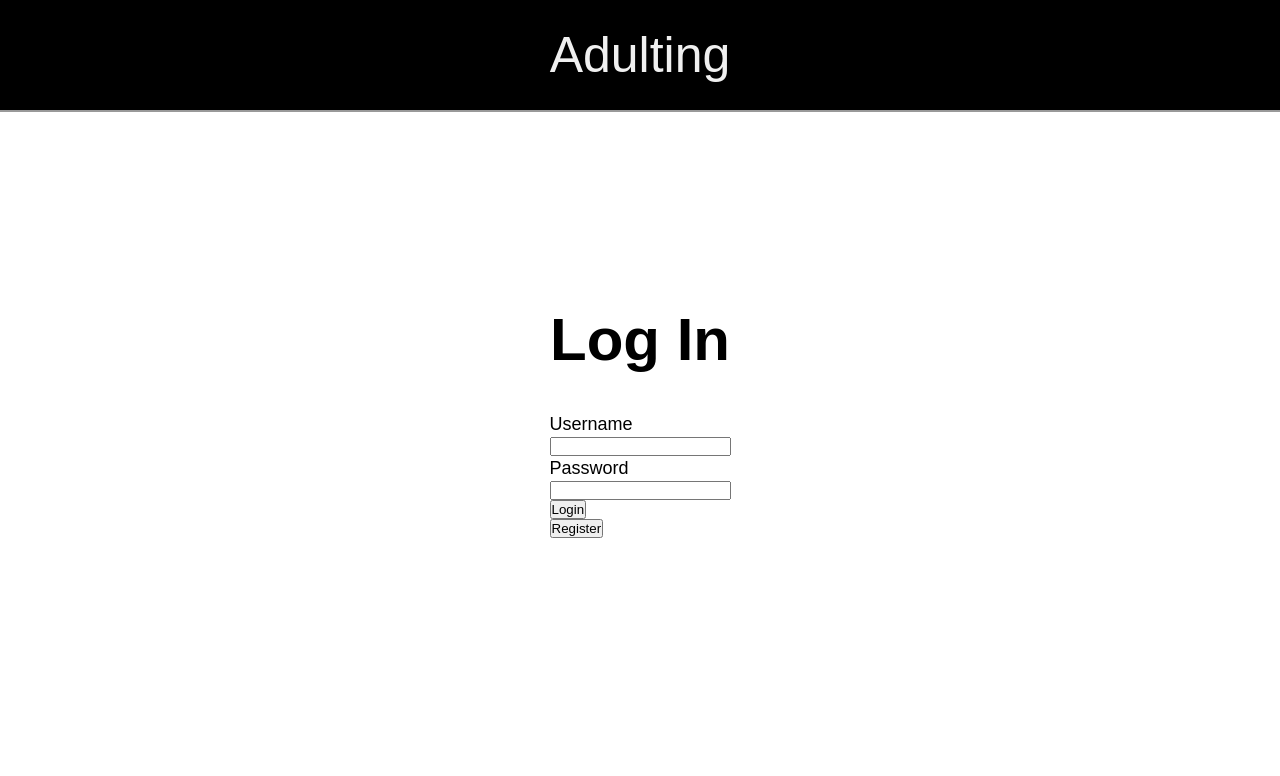
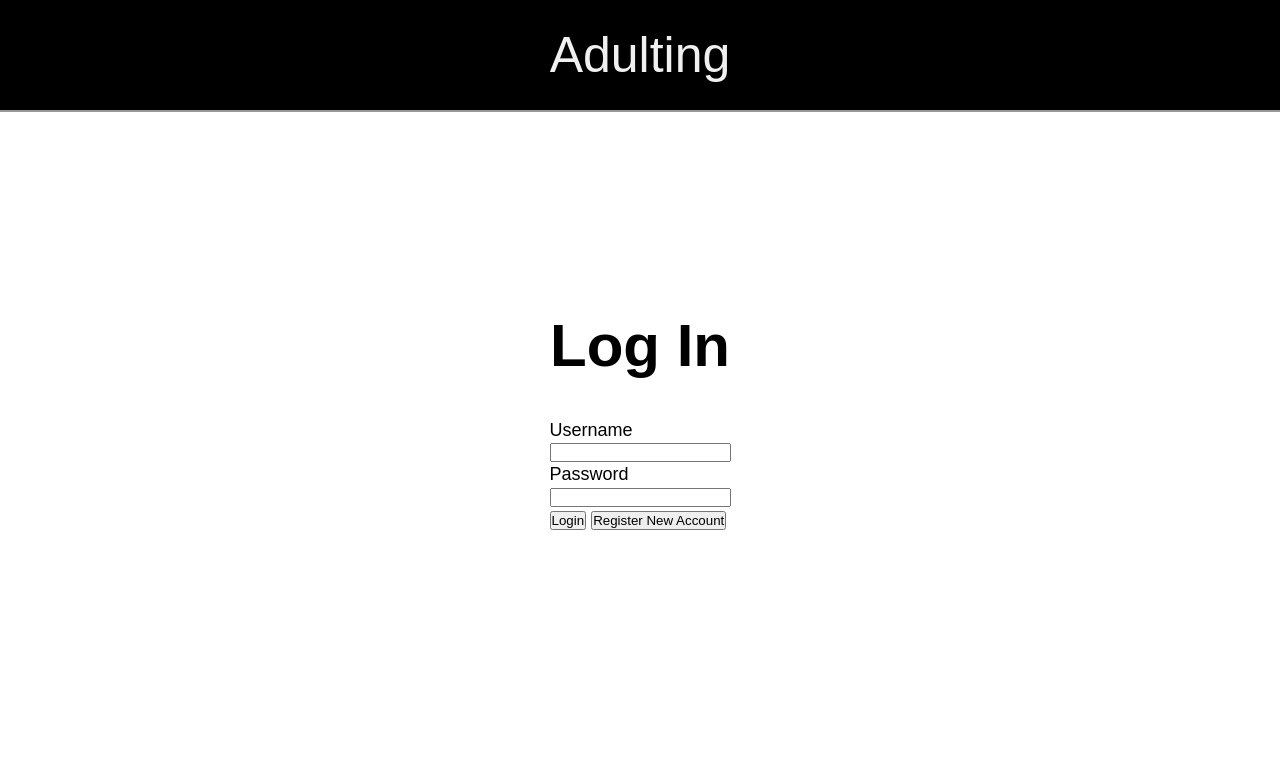
Before and after one commit to sraosha47/django-projects, a Django app: page /users/login in a window 1280 px wide. Shown: the top 776 px of the page. Run offline with Django 4.2, Linux system fonts and the light colour scheme.

Commit message:
put the buttons into a fieldset.

```diff
--- a/adulting/users/templates/users/login.html
+++ b/adulting/users/templates/users/login.html
@@ -17,8 +17,10 @@
         <input type="text" name="username">
         <label for="password">Password</label>
         <input type="password" name="password">
-        <input type="submit" value="Login">
-        <button type="button"> <a href="{% url 'users:register' %}" class="button">Register</a></button>
+        <fieldset>
+            <input type="submit" value="Login">
+            <button type="button"> <a href="{% url 'users:register' %}" class="button">Register New Account</a></button>
+        </fieldset>
     </form>
 
 {% endblock %}
```
